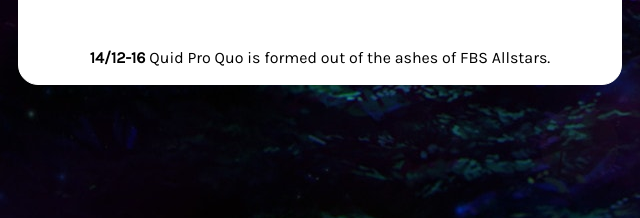
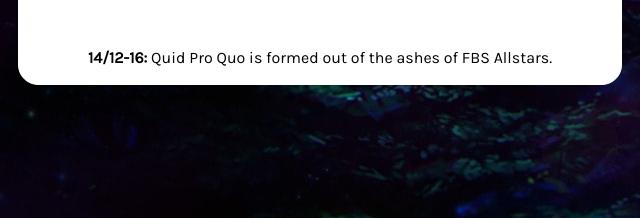
Before and after one commit to khantonjk/Qpqoutland, a plain HTML site: page News.html in a window 1280 px wide. Shown: the part 169-387 px from the top of the page, 320-960 px from the left. Drawn offline with Linux system fonts and the light colour scheme.

Commit message:
Update News.html

```diff
--- a/News.html
+++ b/News.html
@@ -15,7 +15,7 @@
             <h2>News</h2>
             &nbsp;
             &nbsp;
-            <p><b>14/12-16</b> Quid Pro Quo is formed out of the ashes of FBS Allstars.<p>
+            <p><b>14/12-16:</b> Quid Pro Quo is formed out of the ashes of FBS Allstars.<p>
 
         </div>
     </body>
```
